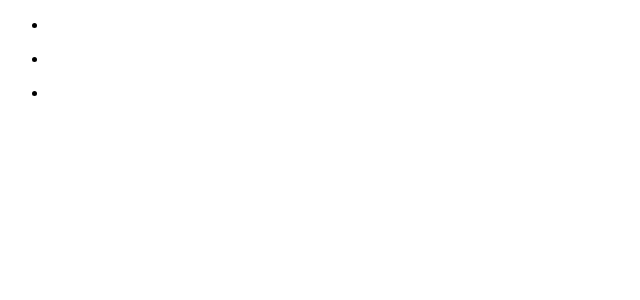
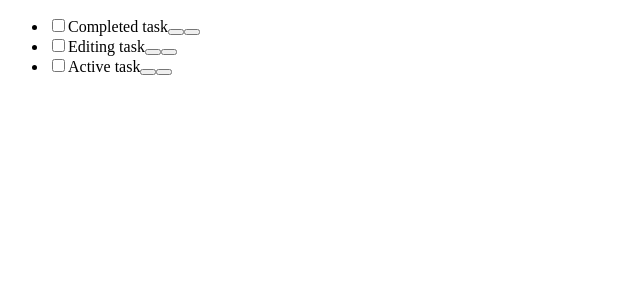
Before and after one commit to ninelamericanel/todoWithTS, a React (Create React App) app: page / in a window 1280 px wide. Shown: the top 300 px of the page, without its empty margins (0-640 px from the left). Built offline with nearby package versions, Linux system fonts and the light colour scheme.

Commit message:
created items of todo list

```diff
--- a/src/components/task/task.tsx
+++ b/src/components/task/task.tsx
@@ -1,6 +1,26 @@
 import React from "react";
 import './style.css';
 
-export const Task: React.FC = () => {
-    return <div></div>
+type TodoProp = {
+    todo: {
+        created: Date,
+        description: string
+    }
 }
+
+export const Task = ({todo}: TodoProp) => {
+    console.log(typeof todo);
+    let {description} = todo;
+    return (
+        <div className="view">
+            <input className="toggle" type="checkbox"></input>
+            <label>
+                <span className="description">{description}</span>
+                <span className="created"></span>
+            </label>
+            <button className="icon icon-edit"></button>
+            <button className="icon icon-destroy"></button>
+        </div>
+    // <input type="text" className="edit" value={description}></input>
+    )
+}
```
